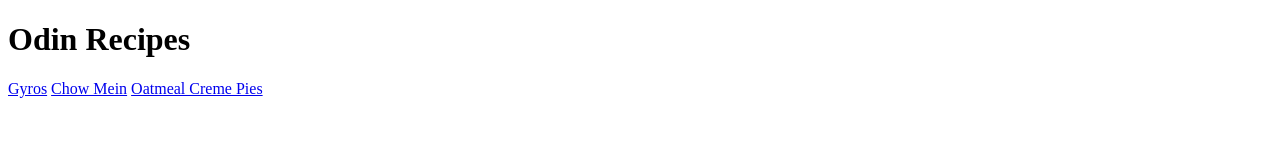
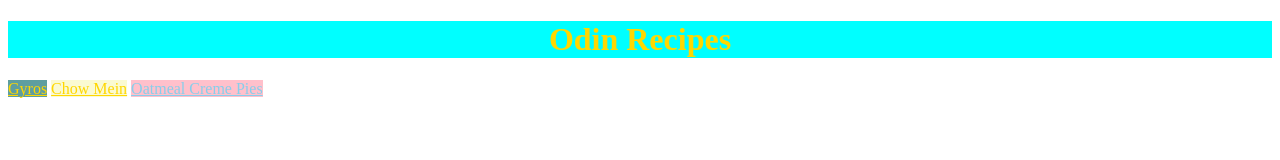
Before and after one commit to Trukin8r/Odin-recipes-Zoe, a plain HTML site: page index.html in a window 1280 px wide. Drawn offline with Linux system fonts and the light colour scheme.

Commit message:
Problem fixed and css added to main page

```diff
--- a/index.html
+++ b/index.html
@@ -3,6 +3,7 @@
     <head>
         <meta charset="UTF-8">
         <title>My First Project</title>
+        <link rel="stylesheet" href="/style.css">
     </head>
     <body>
     <h1 id="queen">Odin Recipes</h1>
--- a/style.css
+++ b/style.css
@@ -31,3 +31,24 @@ li.money {
     color: violet;
     text-align: center;
 }
+
+#queen {
+    background-color:aqua;
+    color: gold;
+    text-align: center;
+}
+
+#half-alive {
+    background-color:cadetblue;
+    color: gold;
+}
+
+#late-night-lust {
+    background-color: lightgoldenrodyellow;
+    color: gold;
+}
+
+#rave-hell {
+    background-color: pink;
+    color: skyblue;
+}
```
